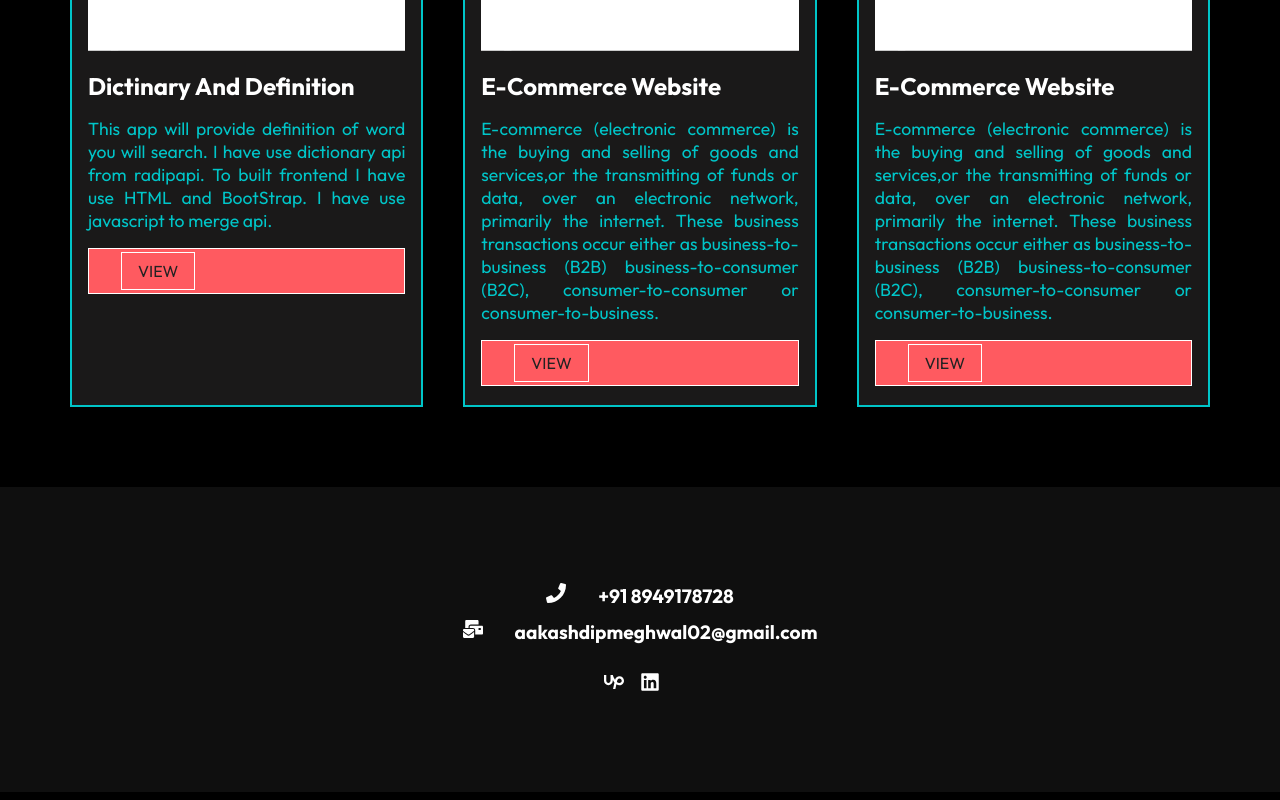
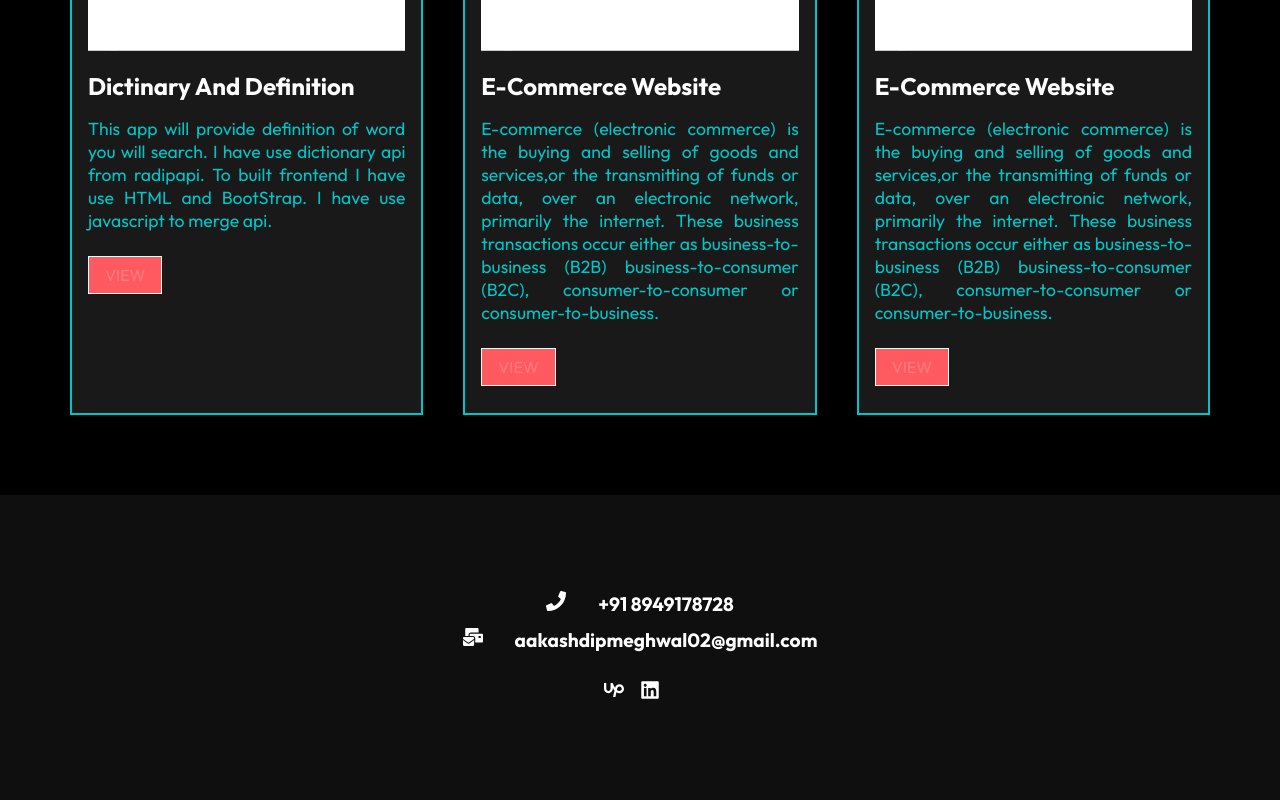
Before and after one commit to Aakasdeep02/aakashdipprotfolio, a React (Create React App) app: page / in a window 1280 px wide. Shown: the part 1069-1869 px from the top of the page. Built offline with nearby package versions, Linux system fonts and the light colour scheme; a web font is replaced by a local one.

Commit message:
changes in btn

```diff
--- a/src/components/Workcard.js
+++ b/src/components/Workcard.js
@@ -11,8 +11,8 @@ const Workcard = (props) => {
             <h2 className="project-title">{props.title}</h2>
             <div className="pro-detail">
                 <p>{props.text}</p>
-                <div className="pro-btn">
-                    <NavLink to={props.view} className="btn">View</NavLink>
+                <div className="pro-btns">
+                    <NavLink to={props.view} className="pro-btn">View</NavLink>
                 </div>
             </div>
         </div>
--- a/src/components/WorkcardStyle.css
+++ b/src/components/WorkcardStyle.css
@@ -39,7 +39,7 @@
     padding: 0.5rem 0;
 }
 
-.pro-btn .btn{
+.pro-btns .pro-btn{
     padding: 0.5rem 1rem;
 }
 @media screen and (max-width: 1180px) {
```
